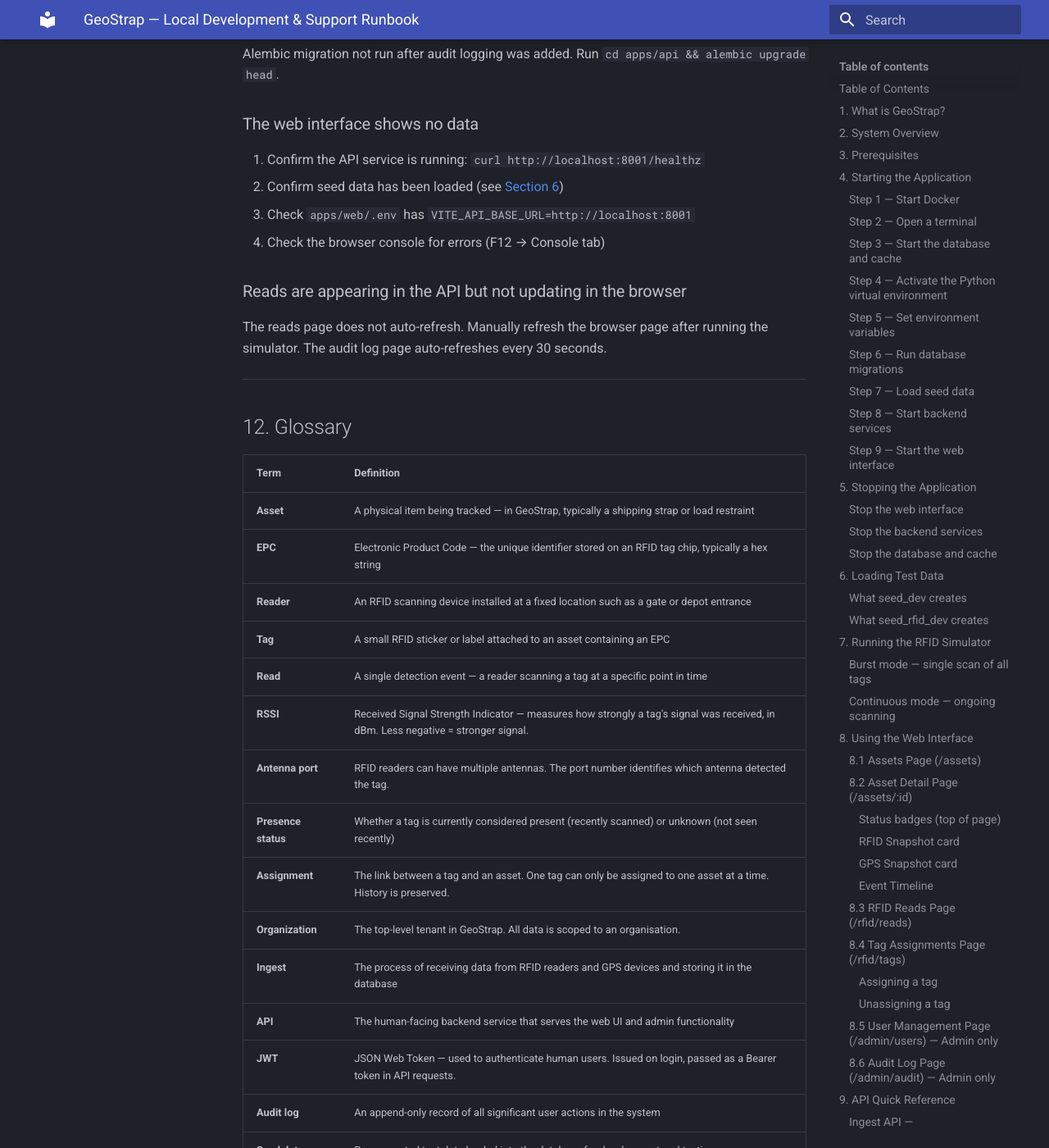
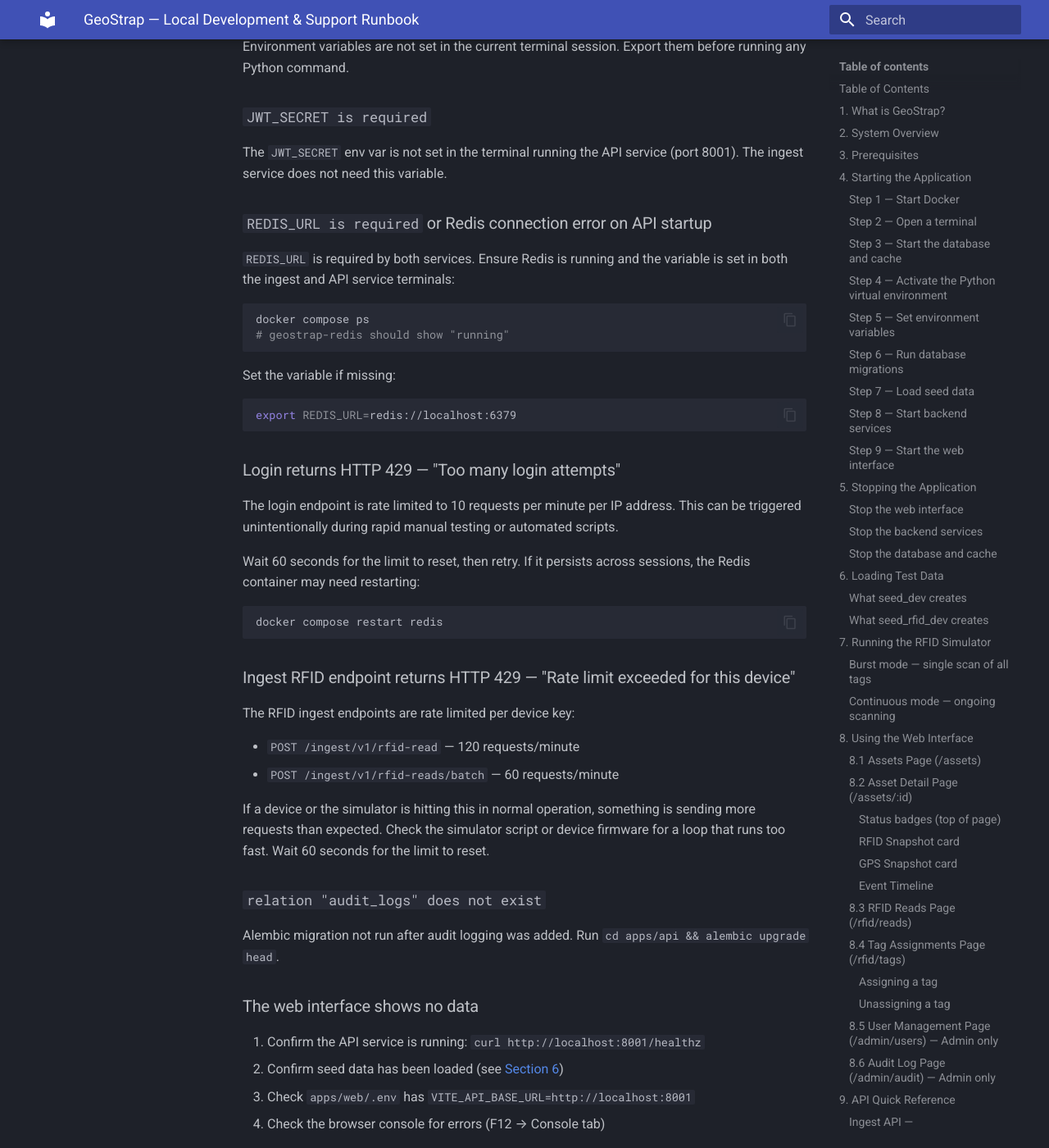
Before and after one commit to CarlHarvey90/carl-harvey-ops, an MkDocs documentation site: the page built from docs/projects/geostrap/geostrap-local-runbook.md, in a window 1280 px wide and 1400 px high, scrolled down 16683 px. Shown: the whole window at 82% size. Built offline with MkDocs 1.6.1 and Material for MkDocs 9.7.7, drawn with Linux system fonts in a browser that asks for light colours; some of the changed text lies outside the part shown.

Commit message:
P10 rate limit docs

````diff
--- a/docs/projects/geostrap/geostrap-local-runbook.md
+++ b/docs/projects/geostrap/geostrap-local-runbook.md
@@ -45,16 +45,17 @@ The local environment runs five components across three terminals:
 | Component | What it does | Where it runs |
 |-----------|-------------|---------------|
 | PostgreSQL 16 | Primary database — stores all assets, tags, reads, assignments, audit logs | Docker container (`geostrap-postgres`) |
-| Redis 7 | Rate limiting for ingest service | Docker container (`geostrap-redis`) |
+| Redis 7 | Rate limiting for both backend services | Docker container (`geostrap-redis`) |
 | Ingest API | FastAPI service — device-facing, handles RFID/GPS data ingestion | Local Python process (port 8000) |
 | API | FastAPI service — human-facing, handles auth, admin, RFID management, audit logs | Local Python process (port 8001) |
 | Web UI | React frontend — the browser-based admin interface | Local Node process (port 5173) |
 
 ```
 Browser (5173) ──► API (8001) ──► PostgreSQL
+                          └──► Redis (login rate limiting)
 
 ESP32 Devices ──► Ingest (8000) ──► PostgreSQL
-                               └──► Redis (rate limiting)
+                               └──► Redis (device rate limiting)
 ```
 
 Both backend services share code via `apps/shared/` (database functions, schemas, auth utilities, metrics).
@@ -142,9 +143,11 @@ Not all services need every variable:
 | Variable | Ingest (8000) | API (8001) | Seed scripts |
 |----------|---------------|------------|--------------|
 | `DATABASE_URL` | Required | Required | Required |
-| `REDIS_URL` | Required | — | — |
+| `REDIS_URL` | Required | Required | — |
 | `RFID_INGEST_SHARED_KEY` | Required | — | — |
 | `JWT_SECRET` | — | Required | — |
+
+> `REDIS_URL` is required by both backend services. The ingest service uses it for device rate limiting; the API service uses it for login rate limiting.
 
 ### Step 6 — Run database migrations
 
@@ -195,7 +198,7 @@ Expected response: `{"status":"ok"}`
 uvicorn apps.api.main:app --host 0.0.0.0 --port 8001 --reload
 ```
 
-Requires: `DATABASE_URL`, `JWT_SECRET`.
+Requires: `DATABASE_URL`, `JWT_SECRET`, `REDIS_URL`.
 
 Confirm it is running:
 
@@ -474,8 +477,8 @@ Device-facing endpoints. Authenticated via `X-DEVICE-KEY` header.
 | GET | `/healthz` | Health check |
 | GET | `/metrics` | Prometheus metrics (unauthenticated) |
 | POST | `/ingest/v1/position` | Ingest a GPS position |
-| POST | `/ingest/v1/rfid-read` | Ingest a single RFID read |
-| POST | `/ingest/v1/rfid-reads/batch` | Ingest a batch of RFID reads |
+| POST | `/ingest/v1/rfid-read` | Ingest a single RFID read. **Rate limited: 120 requests/minute per device key.** |
+| POST | `/ingest/v1/rfid-reads/batch` | Ingest a batch of RFID reads. **Rate limited: 60 requests/minute per device key.** |
 
 ### API — `http://localhost:8001`
 
@@ -485,7 +488,7 @@ Human-facing endpoints. Authenticated via JWT Bearer token (except `/auth/login`
 |--------|----------|-------------|
 | GET | `/healthz` | Health check |
 | GET | `/metrics` | Prometheus metrics (unauthenticated) |
-| POST | `/auth/login` | Login — returns access + refresh tokens |
+| POST | `/auth/login` | Login — returns access + refresh tokens. **Rate limited: 10 requests/minute per IP. Returns 429 on breach.** |
 | POST | `/auth/refresh` | Refresh an access token |
 | POST | `/auth/logout` | Logout |
 | GET | `/assets` | List all assets with current state |
@@ -589,6 +592,40 @@ Environment variables are not set in the current terminal session. Export them b
 
 The `JWT_SECRET` env var is not set in the terminal running the API service (port 8001). The ingest service does not need this variable.
 
+### `REDIS_URL is required` or Redis connection error on API startup
+
+`REDIS_URL` is required by both services. Ensure Redis is running and the variable is set in both the ingest and API service terminals:
+
+```bash
+docker compose ps
+# geostrap-redis should show "running"
+```
+
+Set the variable if missing:
+
+```bash
+export REDIS_URL=redis://localhost:6379
+```
+
+### Login returns HTTP 429 — "Too many login attempts"
+
+The login endpoint is rate limited to 10 requests per minute per IP address. This can be triggered unintentionally during rapid manual testing or automated scripts.
+
+Wait 60 seconds for the limit to reset, then retry. If it persists across sessions, the Redis container may need restarting:
+
+```bash
+docker compose restart redis
+```
+
+### Ingest RFID endpoint returns HTTP 429 — "Rate limit exceeded for this device"
+
+The RFID ingest endpoints are rate limited per device key:
+
+- `POST /ingest/v1/rfid-read` — 120 requests/minute
+- `POST /ingest/v1/rfid-reads/batch` — 60 requests/minute
+
+If a device or the simulator is hitting this in normal operation, something is sending more requests than expected. Check the simulator script or device firmware for a loop that runs too fast. Wait 60 seconds for the limit to reset.
+
 ### `relation "audit_logs" does not exist`
 
 Alembic migration not run after audit logging was added. Run `cd apps/api && alembic upgrade head`.
````
Also changed, not shown: other parts of docs/projects/geostrap/geostrap-local-runbook.md (+1 -1 lines), docs/projects/geostrap/index.md (+1 -1 lines).
